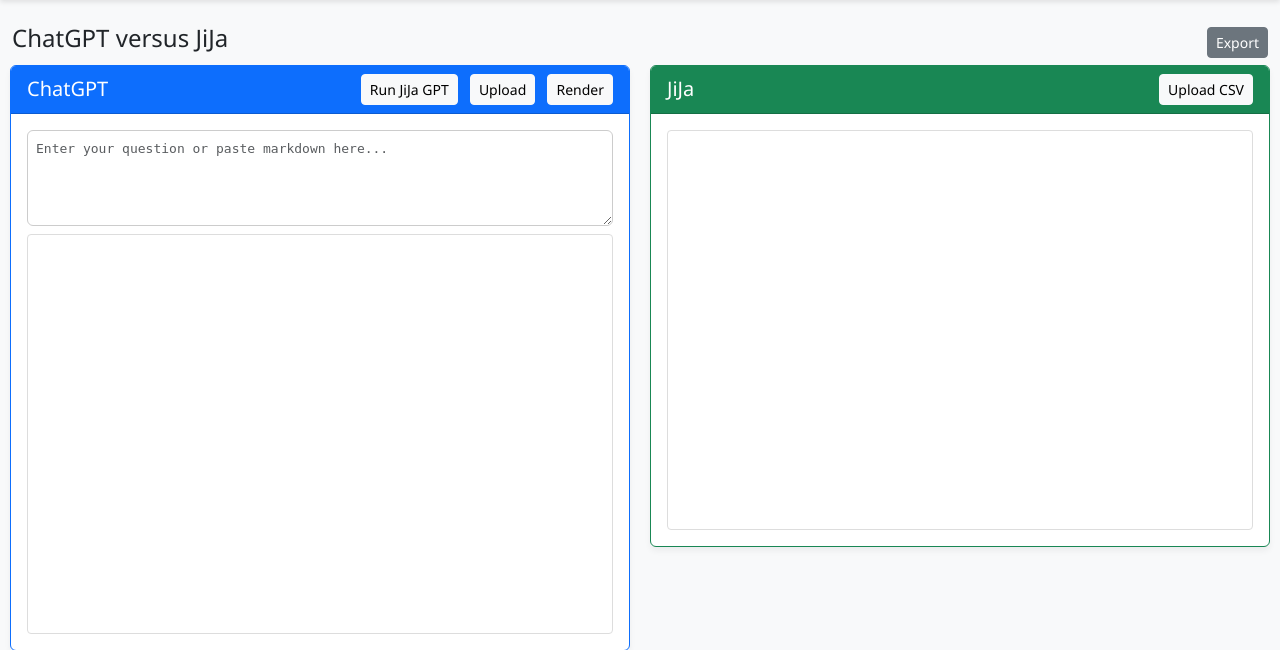
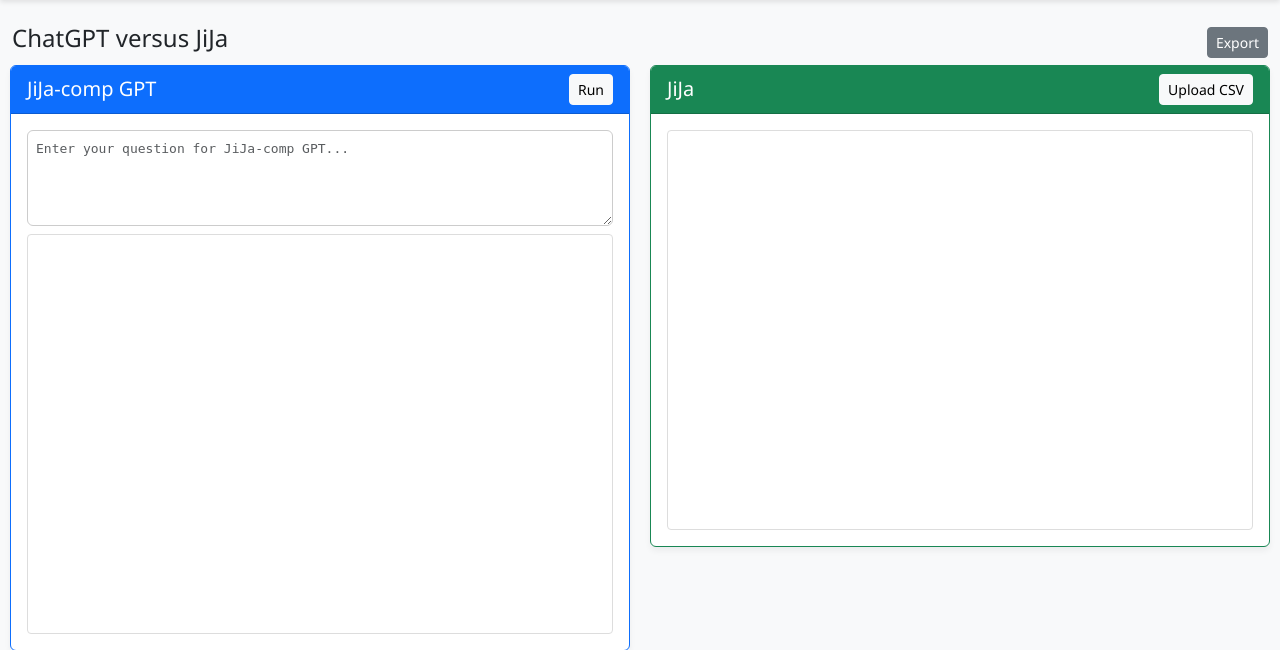
Before and after one commit to slysik/prompt2compare, a Flask app: page /markdown_compare in a window 1280 px wide. Shown: the part 56-706 px from the top of the page. Run offline with Flask 3, Linux system fonts and the light colour scheme; some libraries are stand-ins or nearby versions.

Commit message:
Simplify interface to focus on JiJa-comp GPT integration
- Remove render and upload buttons from left side
- Rename left side header to "JiJa-comp GPT"
- Update placeholder text to focus on GPT interaction
- Clean up unused code and handlers
- Make the Run button the primary interaction point
- Improve error and status messages
- Focus UI on the GPT comparison workflow

🤖 Generated with [Claude Code](https://claude.ai/code)
Co-Authored-By: Claude <noreply@anthropic.com>

```diff
--- a/templates/markdown_compare.html
+++ b/templates/markdown_compare.html
@@ -22,17 +22,15 @@
             <div class="col-md-6 playground-side">
                 <div class="card border-primary mb-3">
                     <div class="card-header bg-primary text-white d-flex justify-content-between align-items-center">
-                        <h5 class="card-title mb-0">ChatGPT</h5>
+                        <h5 class="card-title mb-0">JiJa-comp GPT</h5>
                         <div class="actions">
-                            <button id="runJijaGptButton" class="btn btn-sm btn-light me-2">Run JiJa GPT</button>
-                            <button id="leftUploadButton" class="btn btn-sm btn-light">Upload</button>
-                            <button id="leftRenderButton" class="btn btn-sm btn-light ms-2">Render</button>
+                            <button id="runJijaGptButton" class="btn btn-sm btn-light">Run</button>
                             <input type="file" id="leftFileInput" class="d-none" accept=".md">
                         </div>
                     </div>
                     <div class="card-body">
                         <div class="mb-2">
-                            <textarea id="leftMarkdownInput" class="form-control small-textarea" rows="4" placeholder="Enter your question or paste markdown here..."></textarea>
+                            <textarea id="leftMarkdownInput" class="form-control small-textarea" rows="4" placeholder="Enter your question for JiJa-comp GPT..."></textarea>
                         </div>
                         <div id="leftContent" class="markdown-container"></div>
                     </div>
@@ -65,8 +63,7 @@
 <script>
 document.addEventListener('DOMContentLoaded', function() {
     // Elements
-    const leftUploadButton = document.getElementById('leftUploadButton');
-    const leftRenderButton = document.getElementById('leftRenderButton');
+    const runJijaGptButton = document.getElementById('runJijaGptButton');
     const rightUploadButton = document.getElementById('rightUploadButton');
     const leftFileInput = document.getElementById('leftFileInput');
     const rightFileInput = document.getElementById('rightFileInput');
@@ -79,19 +76,8 @@ document.addEventListener('DOMContentLoaded', function() {
     let leftMarkdown = '';
     let rightMarkdown = '';
 
-    // Upload handlers
-    leftUploadButton.addEventListener('click', function() {
-        leftFileInput.click();
-    });
-
     rightUploadButton.addEventListener('click', function() {
         rightFileInput.click();
-    });
-
-    // Render pasted markdown
-    leftRenderButton.addEventListener('click', function() {
-        leftMarkdown = leftMarkdownInput.value;
-        renderMarkdown(leftContent, leftMarkdown);
     });
 
     // Auto-render when typing (with debounce)
@@ -105,12 +91,10 @@ document.addEventListener('DOMContentLoaded', function() {
     });
 
     // Add JiJa Comp GPT button handler
-    const runJijaGptButton = document.getElementById('runJijaGptButton');
-
     runJijaGptButton.addEventListener('click', async function() {
         const prompt = leftMarkdownInput.value.trim();
         if (!prompt) {
-            alert('Please enter a question or prompt');
+            alert('Please enter a question for JiJa-comp GPT');
             return;
         }
 
@@ -118,7 +102,7 @@ document.addEventListener('DOMContentLoaded', function() {
         const originalButtonText = runJijaGptButton.textContent;
         runJijaGptButton.textContent = 'Running...';
         runJijaGptButton.disabled = true;
-        leftContent.innerHTML = '<div class="loading-animation"><div class="spinner-border text-primary" role="status"><span class="visually-hidden">Loading...</span></div><p class="mt-2">Calling JiJa Comp GPT...</p></div>';
+        leftContent.innerHTML = '<div class="loading-animation"><div class="spinner-border text-primary" role="status"><span class="visually-hidden">Loading...</span></div><p class="mt-2">Calling JiJa-comp GPT...</p></div>';
 
         try {
             const response = await fetch('/call_jija_comp', {
@@ -139,7 +123,7 @@ document.addEventListener('DOMContentLoaded', function() {
                 renderMarkdown(leftContent, leftMarkdown);
             } else {
                 const errorData = await response.json();
-                leftContent.innerHTML = `<div class="alert alert-danger">Error: ${errorData.error || 'Could not call JiJa Comp GPT'}</div>`;
+                leftContent.innerHTML = `<div class="alert alert-danger">Error: ${errorData.error || 'Could not call JiJa-comp GPT'}</div>`;
             }
         } catch (error) {
             leftContent.innerHTML = `<div class="alert alert-danger">Error: ${error.message}</div>`;
@@ -149,19 +133,7 @@ document.addEventListener('DOMContentLoaded', function() {
         }
     });
 
-    // File input handlers
-    leftFileInput.addEventListener('change', function(event) {
-        const file = event.target.files[0];
-        if (file) {
-            const reader = new FileReader();
-            reader.onload = function(e) {
-                leftMarkdown = e.target.result;
-                leftMarkdownInput.value = leftMarkdown; // Update textarea with file content
-                renderMarkdown(leftContent, leftMarkdown);
-            };
-            reader.readAsText(file);
-        }
-    });
+    // No need for left file input handler since we're using the GPT directly
 
     rightFileInput.addEventListener('change', function(event) {
         const file = event.target.files[0];
--- a/utils/openai_api.py
+++ b/utils/openai_api.py
@@ -73,7 +73,7 @@ def call_jija_comp_gpt(message, temperature=0.7, max_tokens=1000):
 
         # Create a formatted prompt that includes all message types
         response = openai.ChatCompletion.create(
-            model=JIJA_COMP_GPT_ID,
+            model=JIJA_COMP_GPT_ID,  # Use the specific JiJa-comp GPT ID
             messages=[{"role": "user", "content": message}],
             temperature=temperature,
             max_tokens=max_tokens
```
